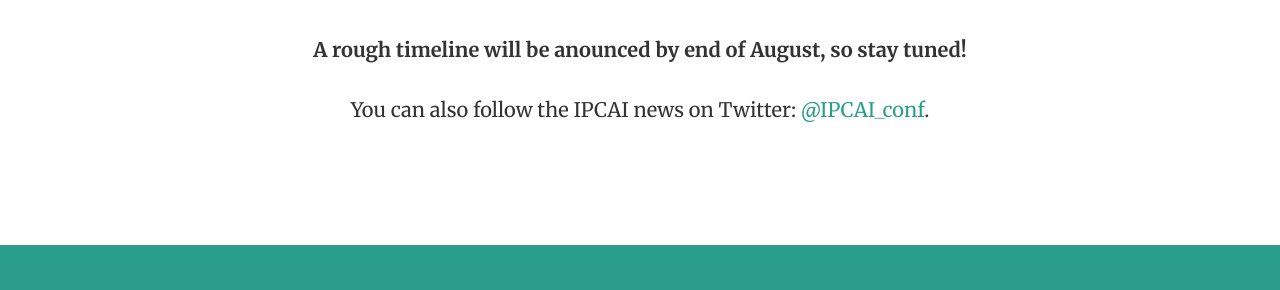
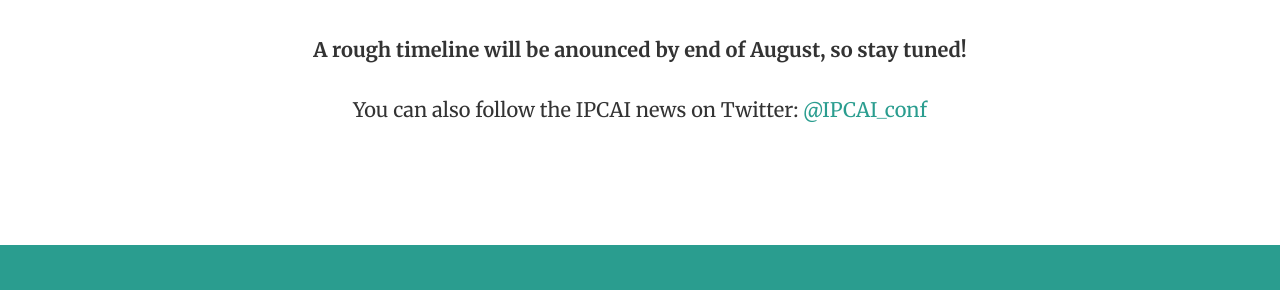
Before and after one commit to ipcai2021/ipcai2021.github.io, a Jekyll site: the page built from index.html, in a window 1280 px wide and 900 px high, scrolled down 998 px. Shown: the part 163-453 px from the top of the window. Built offline with Jekyll 4.4.1, drawn with Linux system fonts in a browser that asks for light colours.

```diff
--- a/_includes/news.html
+++ b/_includes/news.html
@@ -7,7 +7,7 @@
 		<p> IPCAI 2021 is planned for 22-23 June 2021. </br>
 		Paper submissions will be some time end of October or beginning of November.<br><br>
 		<strong>A rough timeline will be anounced by end of August, so stay tuned!</strong><br><br>
-		You can also follow the IPCAI news on Twitter: <a href="https://twitter.com/IPCAI_conf" target="_blank">@IPCAI_conf</a>.
+		You can also follow the IPCAI news on Twitter: <a href="https://twitter.com/IPCAI_conf" target="_blank">@IPCAI_conf</a>
 		</p>
             </div>
         </div>
```
